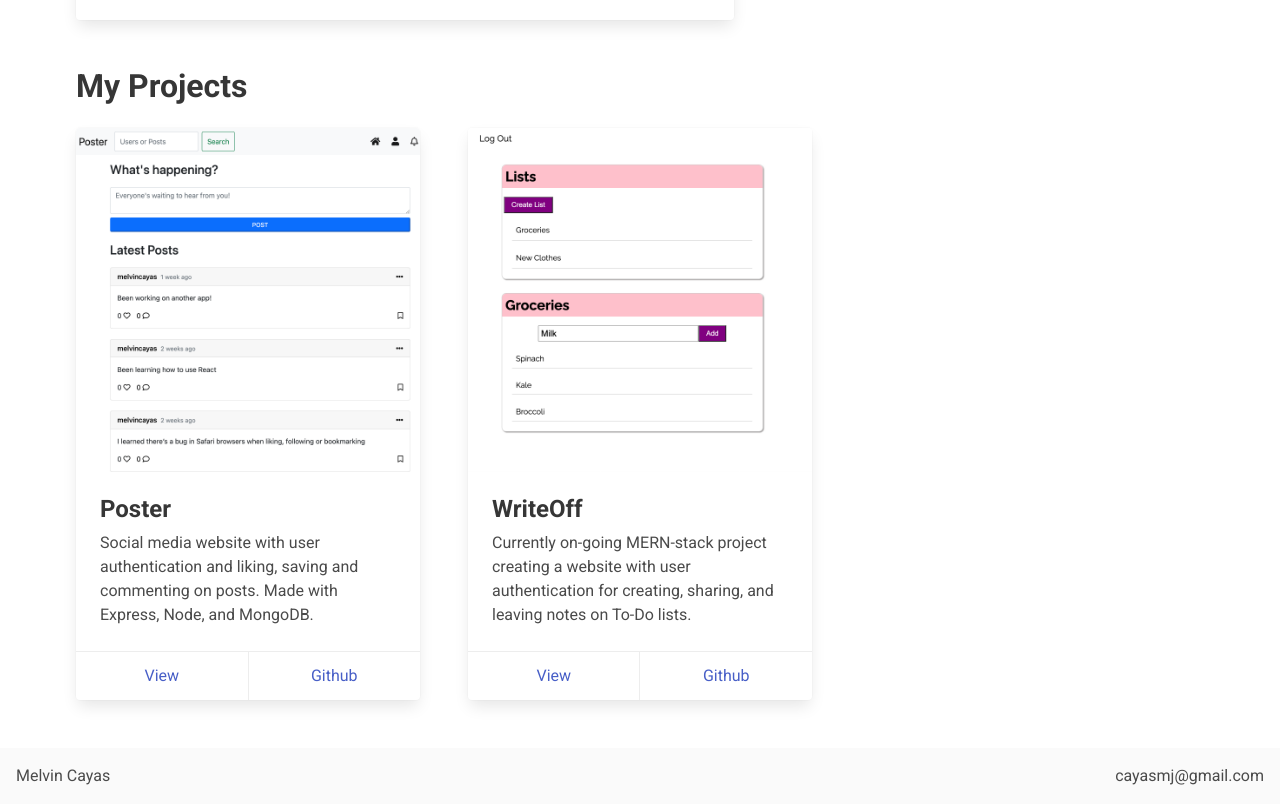
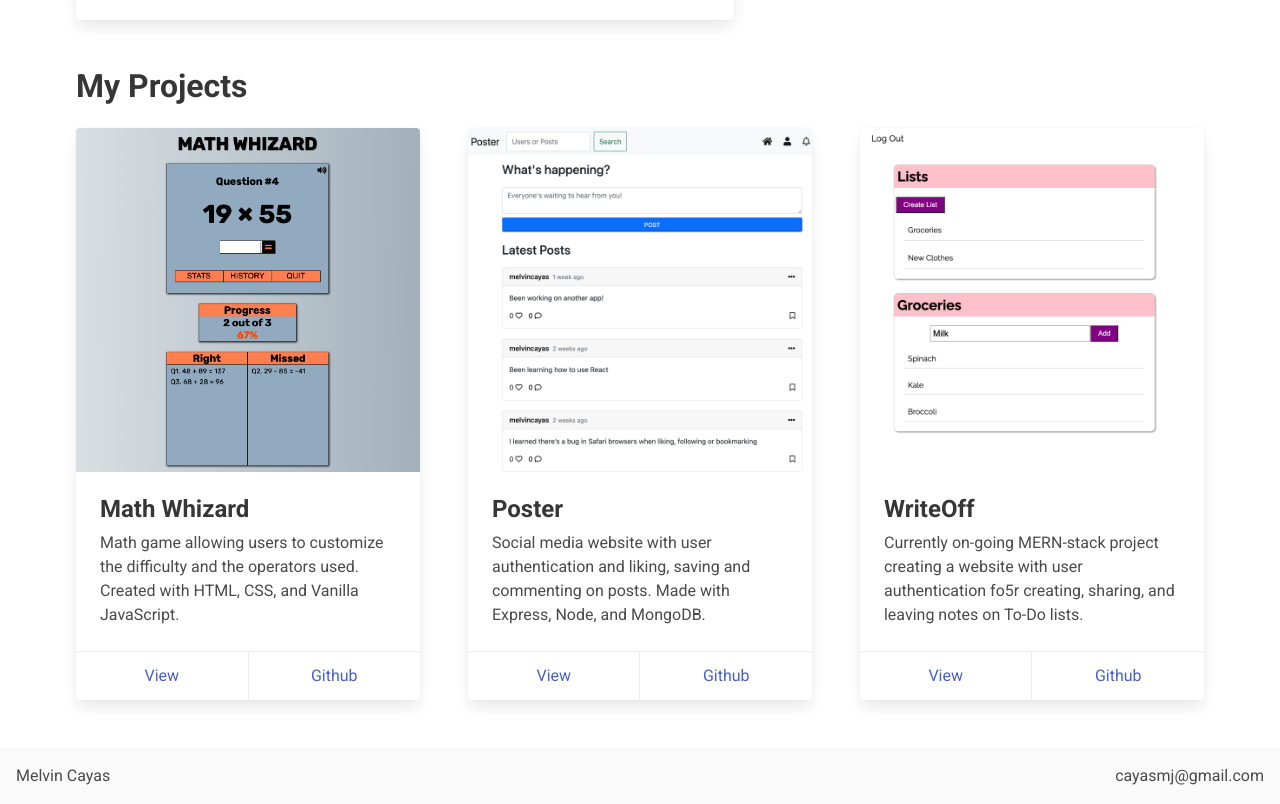
Before and after one commit to melvincayas/personal-website, a React (Create React App) app: page / in a window 1280 px wide. Shown: the part 450-1254 px from the top of the page. Built offline with nearby package versions, Linux system fonts and the light colour scheme.

Commit message:
Included Math Whizard project

```diff
--- a/src/components/Home/Projects/Projects.js
+++ b/src/components/Home/Projects/Projects.js
@@ -2,9 +2,19 @@ import { Fragment } from "react";
 import Card from "../../UI/Card";
 import poster from "../../../assets/poster.png";
 import writeoff from "../../../assets/writeoff.png";
+import mathwhizard from "../../../assets/mathwhizard.png";
 
 const Projects = () => {
 	const projects = [
+		{
+			title: "Math Whizard",
+			img: mathwhizard,
+			alt: "Math game",
+			content:
+				"Math game allowing users to customize the difficulty and the operators used. Created with HTML, CSS, and Vanilla JavaScript.",
+			href: "https://www.mathwhizard.com",
+			github: "https://github.com/melvincayas/math-whizard",
+		},
 		{
 			title: "Poster",
 			img: poster,
@@ -19,7 +29,7 @@ const Projects = () => {
 			img: writeoff,
 			alt: "To-Do List",
 			content:
-				"Currently on-going MERN-stack project creating a website with user authentication for creating, sharing, and leaving notes on To-Do lists.",
+				"Currently on-going MERN-stack project creating a website with user authentication fo5r creating, sharing, and leaving notes on To-Do lists.",
 			href: "",
 			github: "https://github.com/melvincayas/todo",
 		},
```
Also changed, not shown: src/assets/mathwhizard.png (added).
